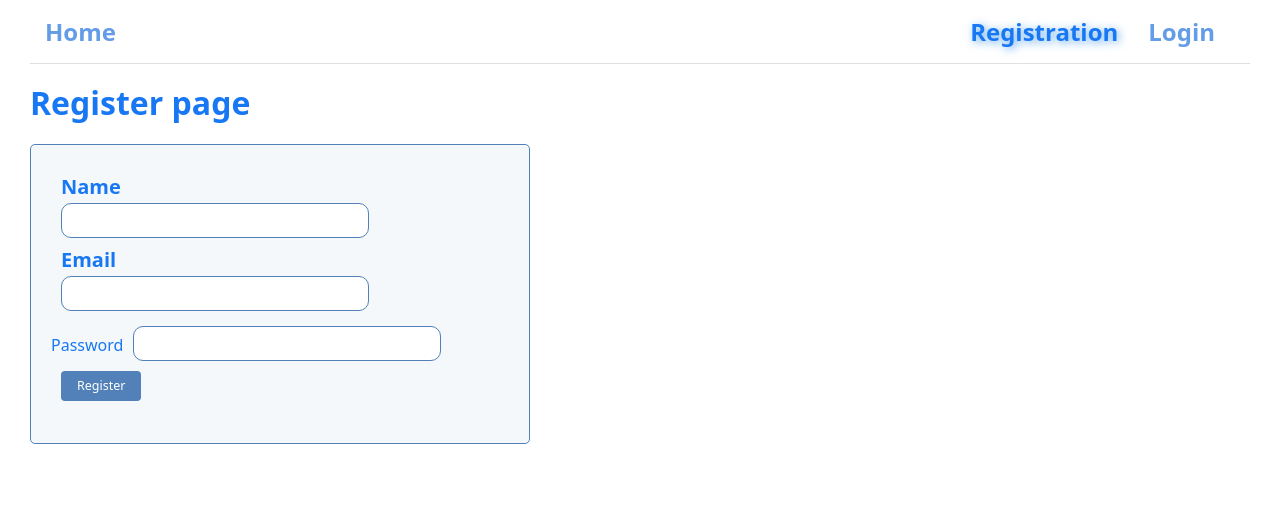
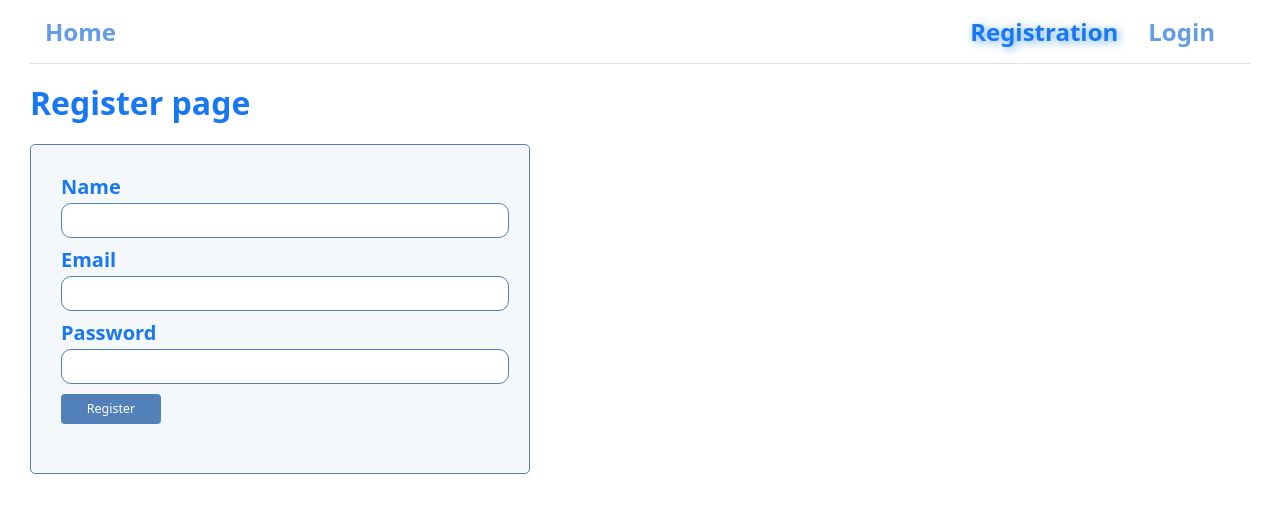
Before and after one commit to Oleva-abr/goit-react-hw-08-phonebook, a React (Create React App) app: page /register in a window 1280 px wide. Shown: the top 512 px of the page. Built offline with nearby package versions, Linux system fonts and the light colour scheme; no server answers.

Commit message:
add logic to login, contacts and logout and change backend

```diff
--- a/src/components/ContactForm/contactForm.module.css
+++ b/src/components/ContactForm/contactForm.module.css
@@ -8,12 +8,14 @@
   margin-bottom: 40px;
 }
 .registerForm {
+  display: inline-flex;
+  flex-direction: column;
   border-radius: 5px;
   background-color: #5181b80e;
   padding: 20px;
   width: 500px;
   border: 1px solid #5181b8;
-  height: 300px;
+  height: 330px;
   margin-bottom: 40px;
 }
 .loginForm {
@@ -55,6 +57,7 @@
   appearance: none;
   touch-action: manipulation;
   overflow: hidden;
+  width: 100px;
 }
 .btn:focus-visible {
   box-shadow: 0 0 0 3px lightskyblue;
--- a/src/components/ContactList/contactList.module.css
+++ b/src/components/ContactList/contactList.module.css
@@ -6,10 +6,10 @@
   margin-bottom: 15px;
 }
 .btn {
-  display: inline-block;
-  box-sizing: border-box;
+  /* display: inline-block;
+  box-sizing: border-box; */
   padding: 0 16px;
-  margin: 10px 15px 15px 10px;
+  margin: 0px 15px 15px 10px;
   outline: none;
   border: none;
   border-radius: 4px;
--- a/src/pages/RegisterPage.js
+++ b/src/pages/RegisterPage.js
@@ -49,8 +49,7 @@ class RegisterPage extends Component {
             value={email}
             onChange={this.handleChange}
           />
-          <label className={style.label} />
-          Password
+          <label className={style.label}>Password</label>
           <input
             className={style.input}
             type="password"
--- a/src/redux/auth/authOperations.js
+++ b/src/redux/auth/authOperations.js
@@ -3,8 +3,9 @@ import axios from 'axios';
 // Data
 import authActions from './authAction';
 //https://goit-phonebook-api.herokuapp.com/
+//connections-api.herokuapp.com/docs/#/
 
-axios.defaults.baseURL = 'https://goit-phonebook-api.herokuapp.com';
+axios.defaults.baseURL = 'https://connections-api.herokuapp.com';
 
 const token = {
   set(token) {
```
